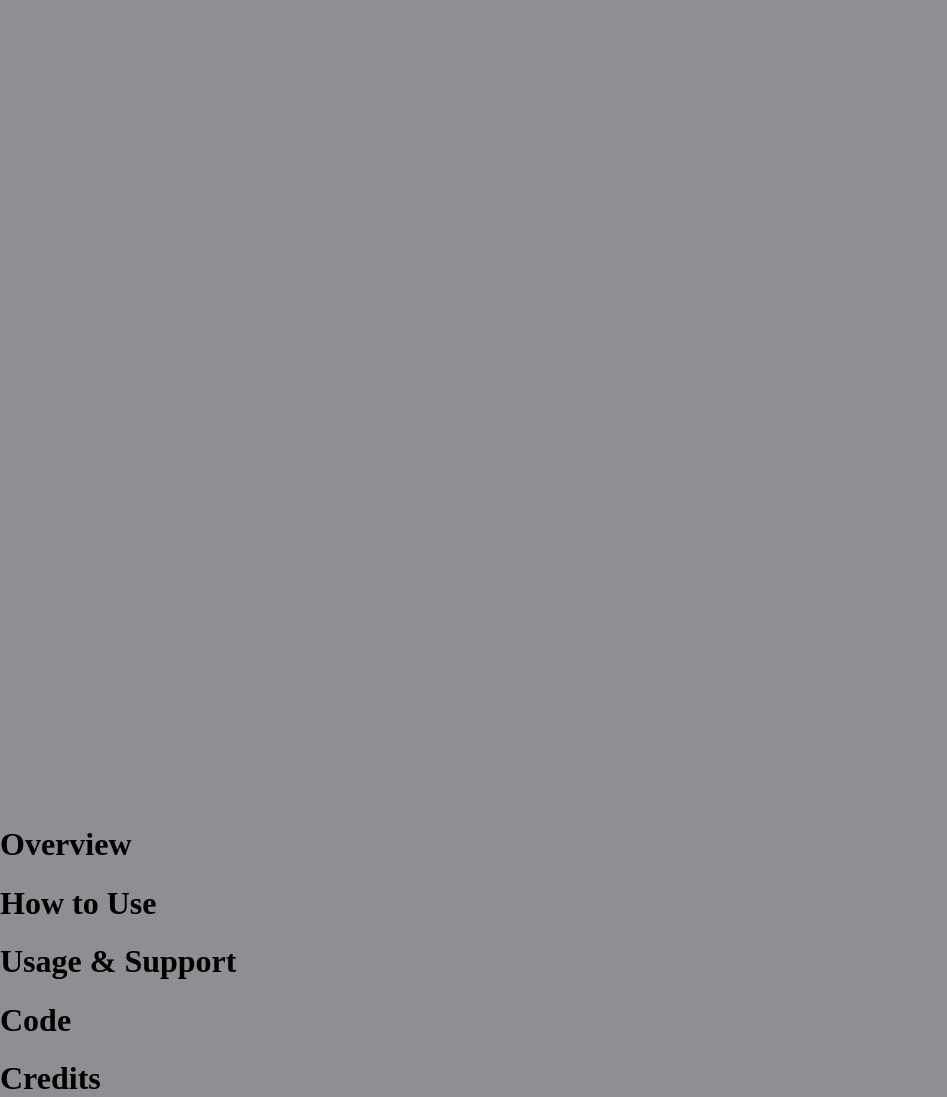
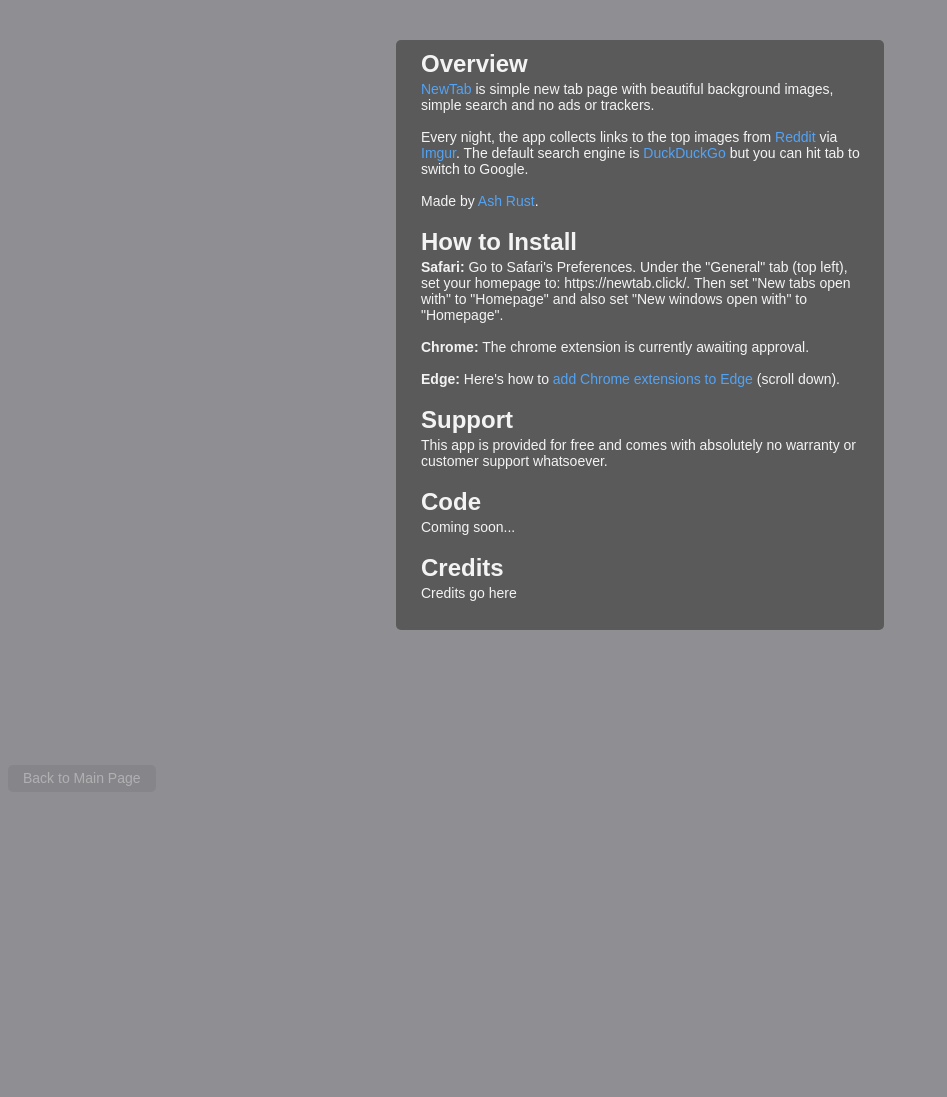
Before and after one commit to ashrust/NewTab, a Flask app: template templates/info.html in a window 1280 px wide. Shown: the whole page, without its empty margins (0-947 px from the left). After the commit the page ends 786 px from the top, so only its background shows below. Run offline with Flask 2, Linux system fonts and the light colour scheme; the template is opened without the code that fills it, so the values that code supplies are empty.

Commit message:
Info page mostly done. Need text edits but styling and links done.

```diff
--- a/static/styles.css
+++ b/static/styles.css
@@ -5,17 +5,16 @@
   }
 
   /* image text holder */
-  .bottomright {
+  .bottomright,
+  .bottomleft {
     position: absolute;
     bottom: 8px;
-    right: 8px;
     font-family: arial, sans-serif;
     font-size: 14px;
     opacity: 0.3;
     background-color: #777;
     border-radius: 5px;
     white-space: nowrap;
-    max-width: 500px;
     overflow: hidden;
     text-overflow: ellipsis;
     color: #FFF;
@@ -23,21 +22,38 @@
     padding-top: 3px;
   }
 
-  .bottomright a {
+  .bottomright{
+    right: 8px;
+    max-width: 40%;
+    max-width: 500px;
+  }
+
+  .bottomleft{
+    left: 8px;
+    max-width: 25%;
+  }
+
+  .bottomright a,
+  .bottomleft a{
     padding: 15px 15px 10px 15px;
     line-height: 150%;
   }
 
   /* link */
-  a:link,
-  a:visited,
-  a:hover,
-  a:active {
+  .bottomright a:link,
+  .bottomright a:visited,
+  .bottomright a:hover,
+  .bottomright a:active,
+  .bottomleft a:link,
+  .bottomleft a:visited,
+  .bottomleft a:hover,
+  .bottomleft a:active{
     color: #FFF;
     text-decoration: none;
   }
 
-  div.bottomright:hover {
+  div.bottomright:hover,
+  div.bottomleft:hover{
     opacity: 0.9;
     background-color: #555;
   }
@@ -109,3 +125,48 @@
     background-color: DodgerBlue !important;
     color: #ffffff;
   }
+
+  /* info page */
+  .infotext{
+    position: absolute;
+    left: 0;
+    right: 0;
+    margin: auto;
+    top: 5%;
+    width: 620px;
+    min-width: 100px;
+    max-width: 35%;
+    text-align: left;
+    color: #FFF;
+    background-color: #555;
+    opacity: 0.9;
+    font-family: arial, sans-serif;
+    font-size: 14px;
+    border-radius: 5px;
+    padding: 10px 15px 10px 25px;
+  }
+
+  .infotext h1{
+    padding: 0;
+    margin: 0;
+    font-size: 24px;
+  }
+
+  .infotext p{
+    padding-bottom: 5px;
+    margin-top: 3px;
+  }
+
+  .infotext a{
+    text-decoration: none;
+  }
+
+  .infotext a:link,
+  .infotext a:visited,
+  .infotext a:active {
+    color: #4da6ff;
+  }
+
+  .infotext a:hover {
+    color: lightblue;
+  }
--- a/static/xhr.js
+++ b/static/xhr.js
@@ -1,3 +1,12 @@
+function showBackground(){
+  /*console.log('showing background');*/
+  elem = document.getElementById("bg");
+  elem.style.opacity='1';
+  elem.style.marginTop ='0px';
+}
+
+showBackground();
+
 function showHint(inp, engine) {
 
     var currentFocus;
@@ -145,12 +154,4 @@
 showHint(document.getElementById("googleSearchBar"), 'google');
 showHint(document.getElementById("ddgSearchBar"), 'ddg');
 
-function showBackground(){
-  /*console.log('showing background');*/
-  elem = document.getElementById("bg");
-  elem.style.opacity='1';
-  elem.style.marginTop ='0px';
-}
-
-showBackground();
 document.getElementById("ddgSearchBar").focus();
--- a/templates/final.html
+++ b/templates/final.html
@@ -38,6 +38,7 @@
           </form>
         </div>
       </div>
+      <div class="bottomleft"><a href="/info">More Info</a></div>
     <script src="static/xhr.js"></script>
   </body>
 </html>
--- a/templates/info.html
+++ b/templates/info.html
@@ -24,16 +24,35 @@
       <div class="bottomright"><a href="{{imgreddit}}" target="_blank"> {{ imgtext }} </a></div>
       <div class="infotext">
         <h1>Overview</h1>
-        <p></p>
-        <h1>How to Use</h1>
-        <p></p>
-        <h1>Usage &amp; Support</h1>
-        <p></p>
+        <p>
+          <a href="/">NewTab</a> is simple new tab page with beautiful background images, simple search and no ads or trackers.
+          <br/><br/>
+          Every night, the app collects links to the top images from <a href="http://reddit.com" target="_blank">Reddit<a/> via <a href="http://imgur.com" taregt="_blank">Imgur</a>.
+          The default search engine is <a href="http://duckduckgo.com" target="_blank">DuckDuckGo</a> but you can hit tab to switch to Google.
+          <br/><br/>
+          Made by <a href="http://twitter.com/@ashrust" target="_blank">Ash Rust</a>.
+        </p>
+        <h1>How to Install</h1>
+        <p>
+          <b>Safari:</b> Go to Safari's Preferences. Under the "General" tab (top left), set your homepage to: https://newtab.click/. Then set "New tabs open with" to "Homepage"
+          and also set "New windows open with" to "Homepage".
+          <br/><br/>
+          <b>Chrome:</b> The chrome extension is currently awaiting approval.
+          <br/><br/>
+          <b>Edge:</b> Here's how to <a href="https://support.microsoft.com/en-us/help/4538971/microsoft-edge-add-or-remove-extensions">add Chrome extensions to Edge</a> (scroll down).
+        </p>
+        <h1>Support</h1>
+        <p>
+          This app is provided for free and comes with absolutely no warranty or customer support whatsoever.
+        </p>
         <h1>Code</h1>
-        <p></p>
+        <p>Coming soon...</p>
         <h1>Credits</h1>
-        <p></p>
+        <p>
+          Credits go here
+        </p>
       </div>
+      <div class="bottomleft"><a href="/">Back to Main Page</a></div>
     <script src="static/xhr.js"></script>
   </body>
 </html>
```
